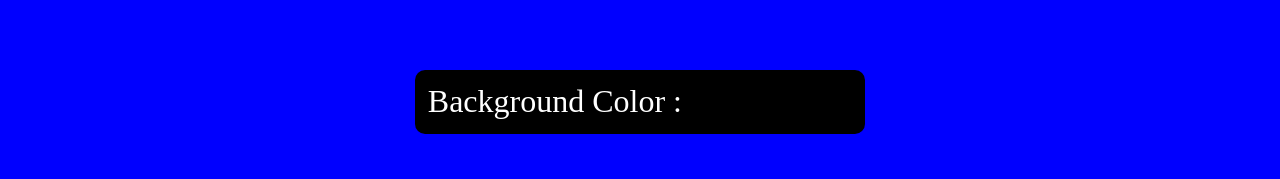
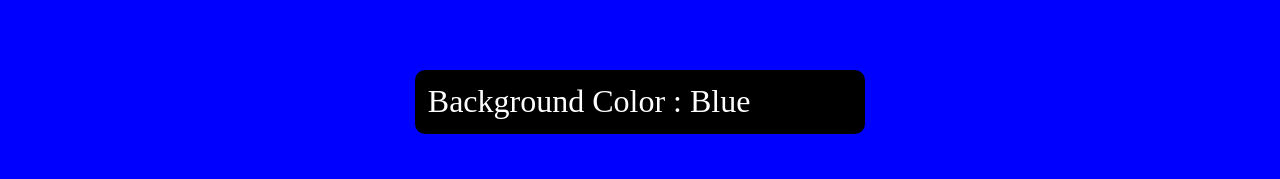
Before and after one commit to Aparajit-Garg/Vanilla-JS, a plain HTML site: page color-flipper/hex.html in a window 1280 px wide. Shown: the part 290-469 px from the top of the page. Drawn offline with Linux system fonts and the light colour scheme.

Commit message:
improved the hex page color information

```diff
--- a/color-flipper/hex.html
+++ b/color-flipper/hex.html
@@ -23,7 +23,7 @@
         </div>
     </nav>
     <div class="backgroundDisplay">
-        <p id="backgroundColorText">Background Color : </p>
+        <p id="backgroundColorText">Background Color : Blue</p>
         <button class="colorChangerBtn">CLICK ME</button>
     </div>
 
```
